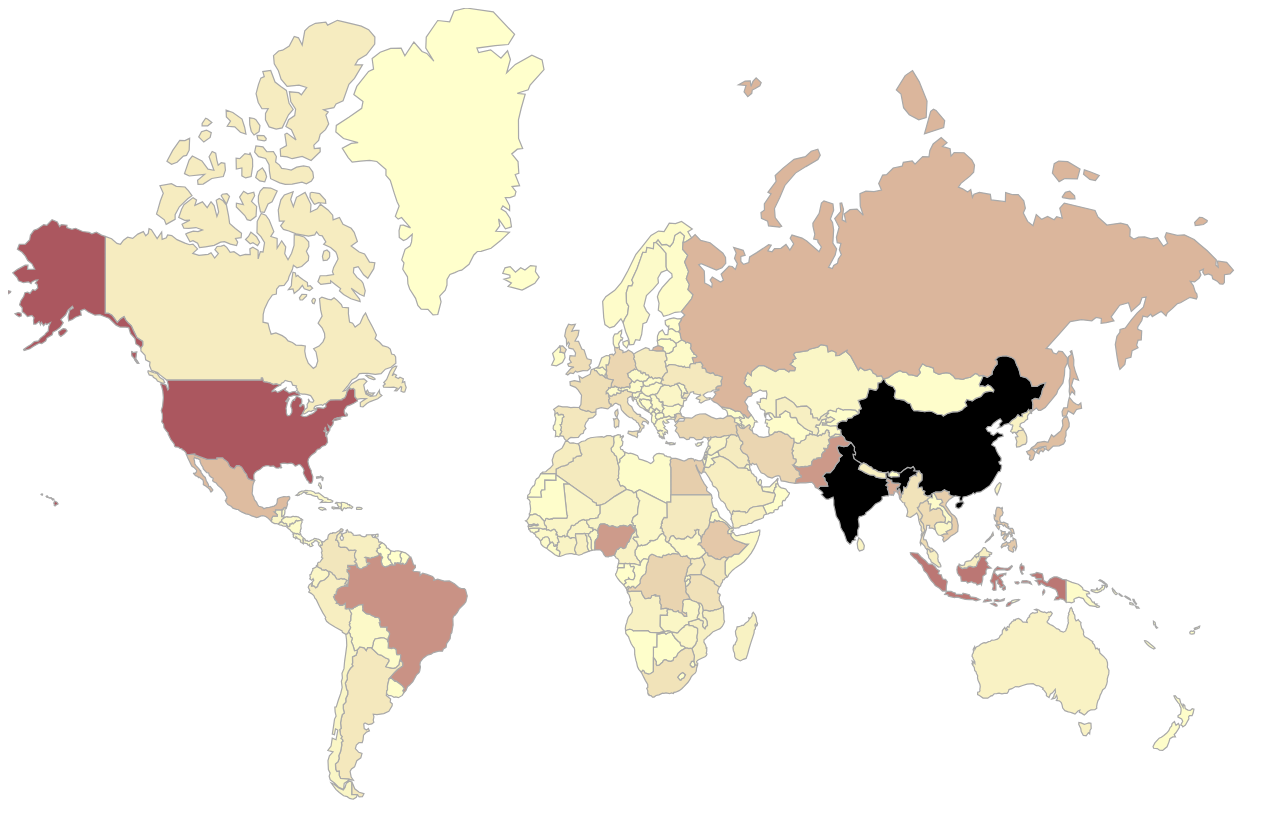
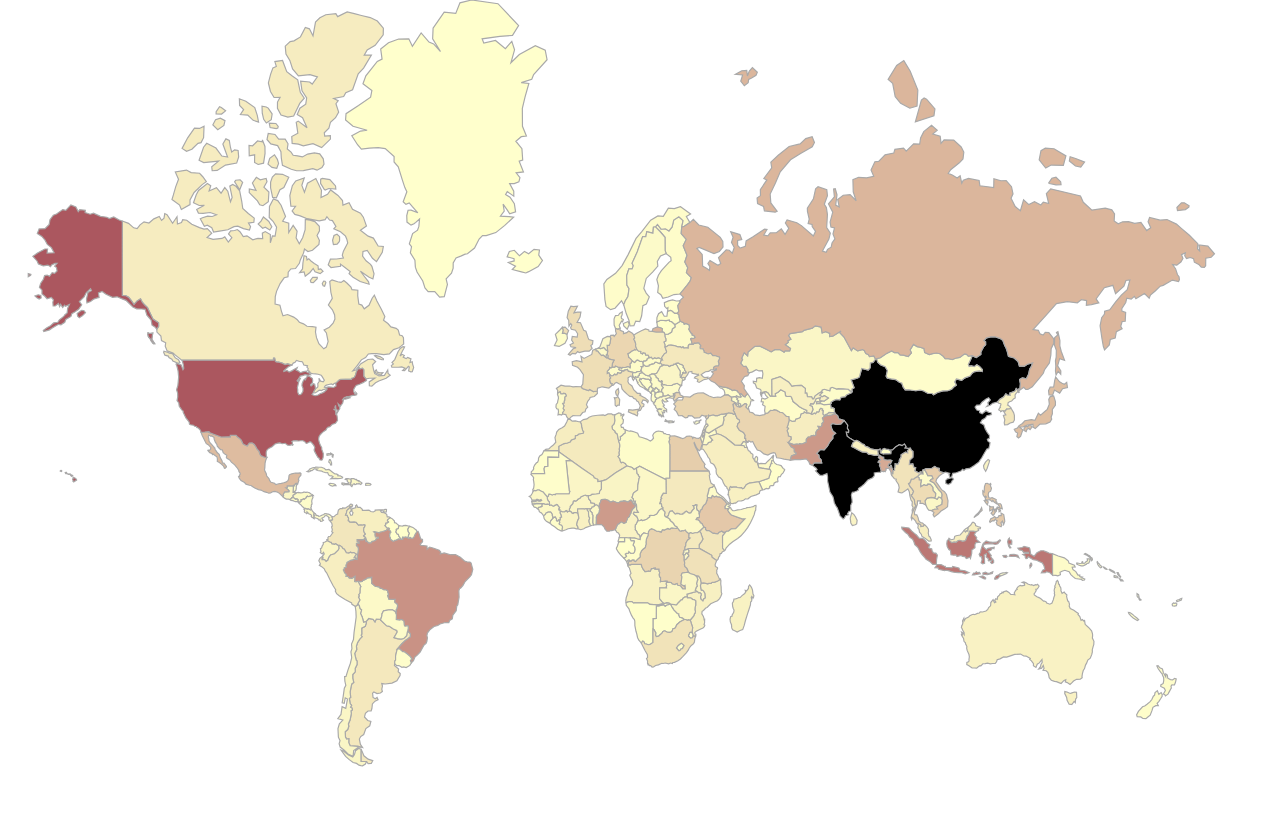
Before and after one commit to chamcorp/kekicepace, a website: page views/index.html in a window 1280 px wide. After the commit the page ends 800 px from the top, so only its background shows below. Drawn offline with Linux system fonts and the light colour scheme; files that its build step writes are made by us from their sources; files whose address does not match are found by name.

Commit message:
resize auto

```diff
--- a/views/index.html
+++ b/views/index.html
@@ -22,6 +22,7 @@
             border: 1px;
             border-radius: 2px;
             pointer-events: none;
+            z-index: 2;
         }
         #tooltip h4{
             margin:0;
@@ -49,6 +50,12 @@
         }
         #tooltip tr td:nth-child(2){
             text-align:center;
+        }
+        .svg-container{
+            margin:0; padding:0; overflow:hidden;
+        }
+        .svg-content{
+            position:fixed; top:0; left:0; height:100%; width:100%;z-index: 1;
         }
     </style>
 </head>
```
